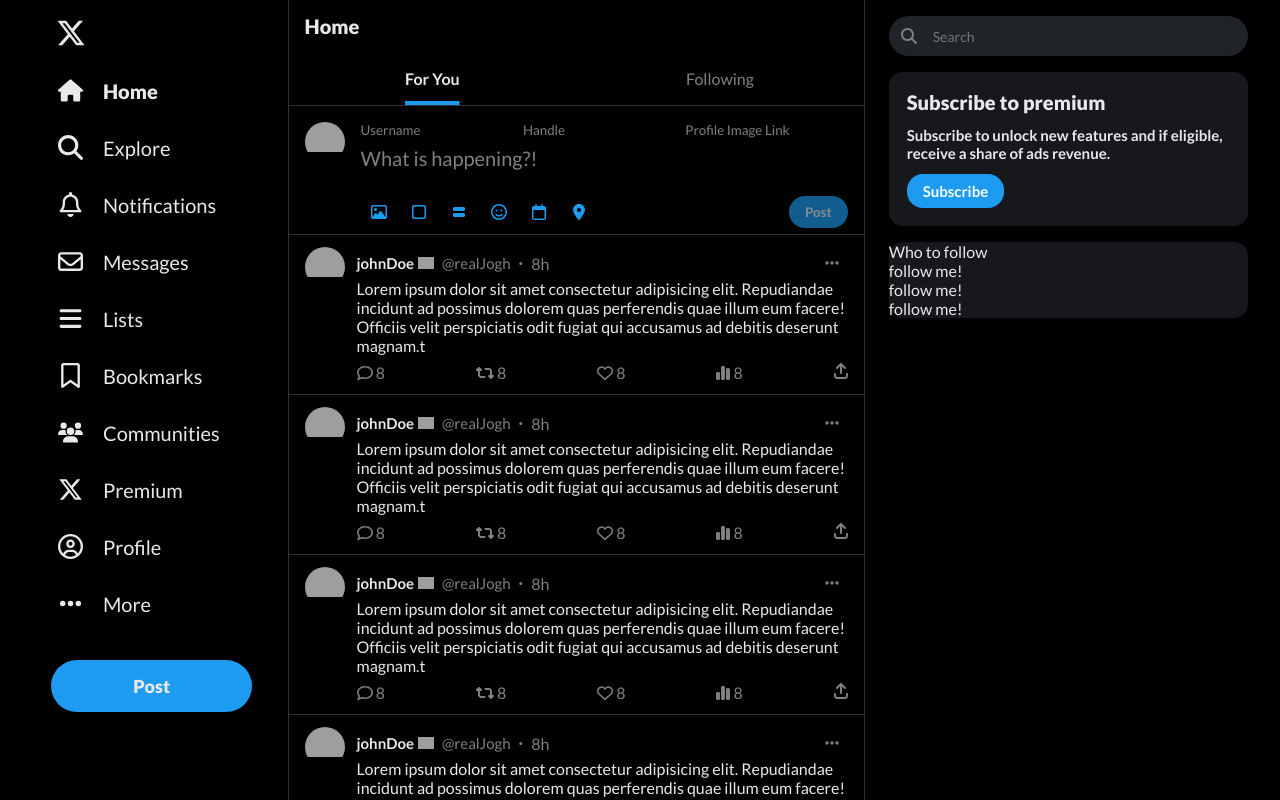
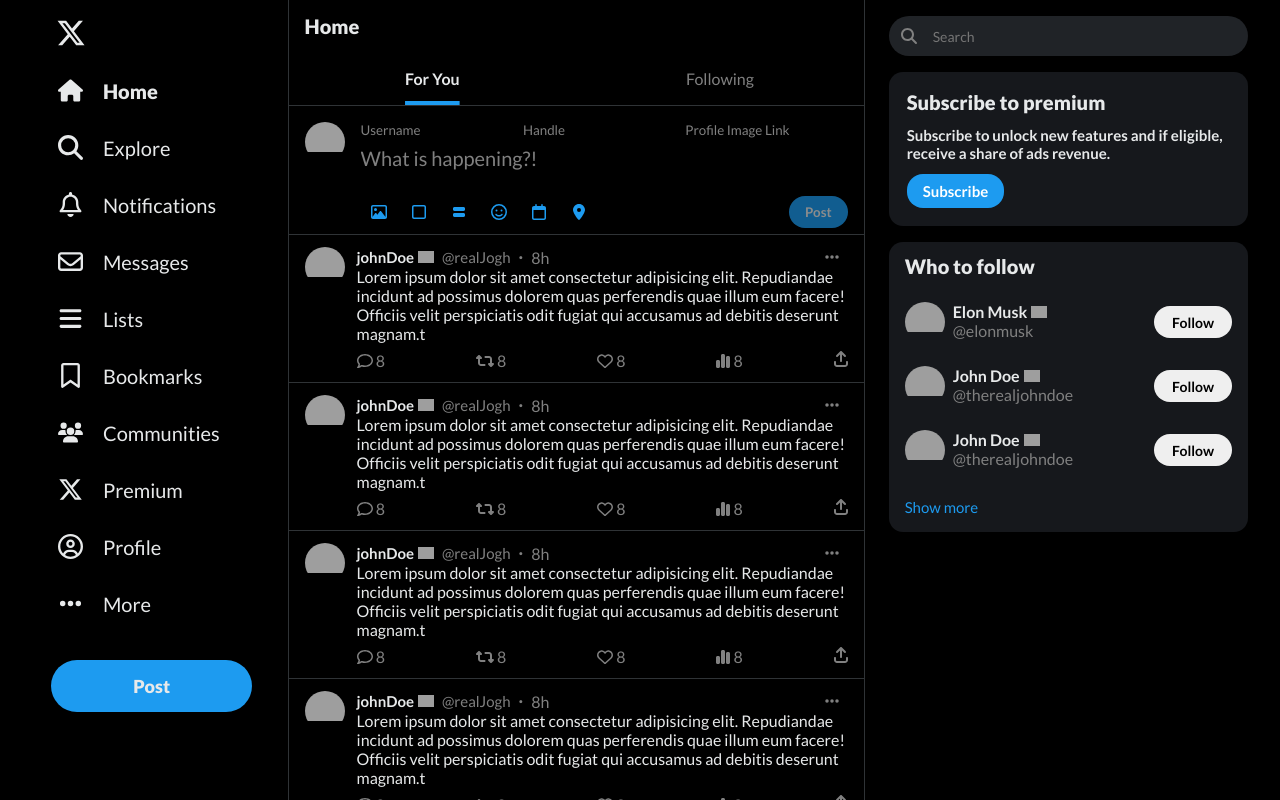
Before and after one commit to PatrikasDapsys/TwitterTS, a Vue app: page / in a window 1280 px wide. Built offline with nearby package versions, Linux system fonts and the light colour scheme; grey boxes are pictures that could not be loaded.

Commit message:
follow suggestion tab

```diff
--- a/src/assets/main.scss
+++ b/src/assets/main.scss
@@ -1,4 +1,4 @@
-@import url("https://fonts.googleapis.com/css2?family=Lato:wght@300;400;700;900&display=swap");
+@import url("https://fonts.googleapis.com/css2?family=Lato:wght@300;400;700;800;900&display=swap");
 
 /* Hide scrollbar for Chrome, Safari and Opera */
 ::-webkit-scrollbar {
--- a/src/components/FollowSuggestion.vue
+++ b/src/components/FollowSuggestion.vue
@@ -16,7 +16,78 @@
 </script>
 
 <template>
-  <div>follow me!</div>
+  <div class="container">
+    <div class="text">
+      <figure class="profile">
+        <img :src="profileImg" alt="" />
+      </figure>
+      <div class="">
+        <div class="username">
+          {{ username }}
+          <figure class="verified">
+            <img
+              src="https://upload.wikimedia.org/wikipedia/commons/thumb/e/e4/Twitter_Verified_Badge.svg/1200px-Twitter_Verified_Badge.svg.png"
+              alt=""
+            />
+          </figure>
+        </div>
+        <div class="handle">@{{ handle }}</div>
+      </div>
+    </div>
+    <button>Follow</button>
+  </div>
 </template>
 
-<style scoped></style>
+<style lang="scss" scoped>
+.container {
+  display: flex;
+  justify-content: space-between;
+  align-items: center;
+  padding: 12px 16px;
+  cursor: pointer;
+  transition: all 200ms ease;
+  &:hover {
+    background-color: #1d1f23;
+  }
+}
+
+.text {
+  display: flex;
+}
+.profile {
+  width: 40px;
+  height: 40px;
+  border-radius: 100%;
+  overflow: hidden;
+  margin-right: 8px;
+}
+button {
+  width: 78px;
+  height: 32px;
+  padding: 0 16px;
+  font-size: 14px;
+  font-weight: 700;
+  border-radius: 9999px;
+}
+
+.verified {
+  width: 16px;
+  display: flex;
+  align-items: center;
+  margin-left: 4px;
+}
+
+.username {
+  display: flex;
+  font-weight: 700;
+  &:hover {
+    text-decoration: underline;
+    text-decoration-thickness: 1px;
+  }
+}
+
+.handle {
+  color: gray;
+  font-weight: 400;
+}
+</style>
--- a/src/components/Post.vue
+++ b/src/components/Post.vue
@@ -105,6 +105,7 @@
   display: flex;
   justify-content: space-between;
   align-items: center;
+  height: 20px;
   *:not(:first-child) {
     color: gray;
   }
--- a/src/components/Widgets.vue
+++ b/src/components/Widgets.vue
@@ -16,7 +16,7 @@
       <button>Subscribe</button>
     </div>
     <div class="followSuggestions background--rounded">
-      <div>Who to follow</div>
+      <strong>Who to follow</strong>
       <FollowSuggestion
         username="Elon Musk"
         handle="elonmusk"
@@ -32,6 +32,7 @@
         handle="therealjohndoe"
         profileImg="https://pbs.twimg.com/profile_images/1683325380441128960/yRsRRjGO_400x400.jpg"
       />
+      <button>Show more</button>
     </div>
   </section>
 </template>
@@ -90,5 +91,25 @@
 }
 
 .followSuggestions {
+  display: flex;
+  flex-direction: column;
+  overflow: hidden;
+  strong {
+    font-size: 20px;
+    padding: 12px 16px;
+    font-weight: 800;
+  }
+  button {
+    background: none;
+    text-align: left;
+    padding: 16px;
+    color: var(--brandBlue);
+    font-size: 15px;
+    cursor: pointer;
+    transition: all 200ms ease;
+    &:hover {
+      background-color: #1d1f23;
+    }
+  }
 }
 </style>
```
